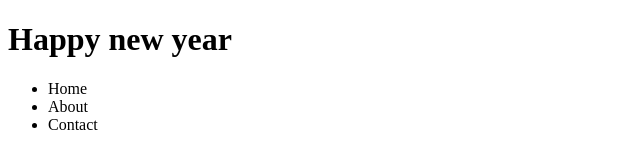
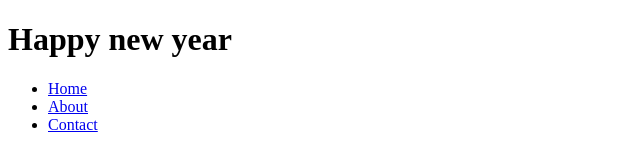
Before and after one commit to bea1245/git-new-year, a plain HTML site: page index.html in a window 1280 px wide. Shown: the whole page, without its empty margins (0-640 px from the left). Drawn offline with Linux system fonts and the light colour scheme.

Commit message:
edit nav

```diff
--- a/index.html
+++ b/index.html
@@ -9,9 +9,9 @@
     <h1>Happy new year</h1>
     <nav>
         <ul>
-            <li>Home</li>
-            <li>About</li>
-            <li>Contact</li>
+            <li><a href='#'>Home</a></li>
+            <li><a href='#'>About</a></li>
+            <li><a href='#'>Contact</a></li>
         </ul>
     </nav>
 </body>
```
